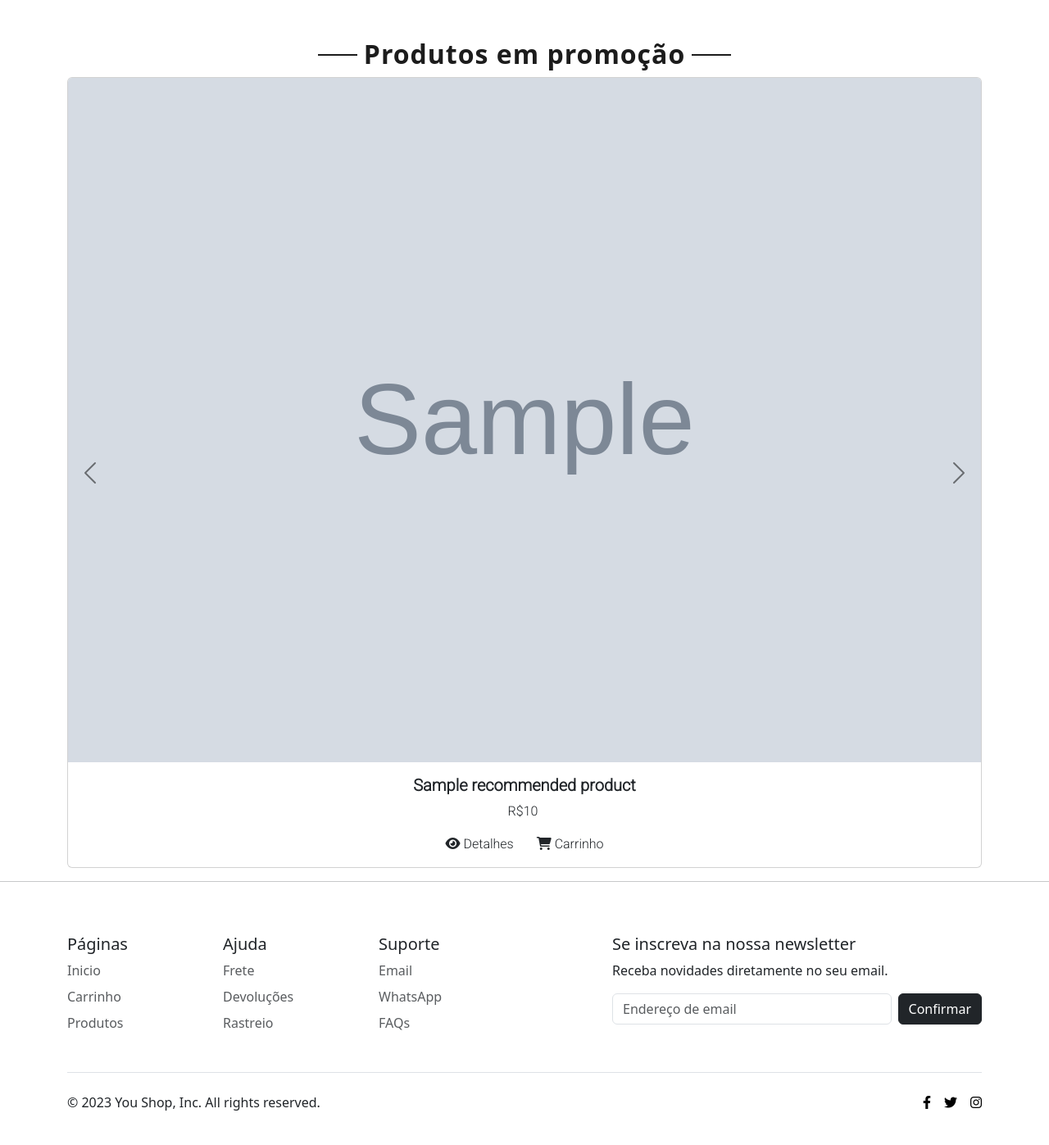
After one commit to micaelmz/you-shop, a Flask app: template templates/index.html in a window 1280 px wide. The commit adds this page. Shown: the part 2337-3734 px from the top of the page at 82% size. Run offline with Flask 3, Linux system fonts and the light colour scheme; the template is opened without the code that fills it: most values are stand-ins (such as "Sample title", 1, 10 or a date in 2020); grey boxes marked "Sample" are stand-in pictures.

Commit message:
🆕 Criação e implementação do template HTML "index", além de configurar sua rota no app.py

```diff
--- a/app.py
+++ b/app.py
@@ -5,41 +5,49 @@ from database import Database
 
 app = Flask(__name__)
 cartLengthExample = 5
-categoriesExample = [
-    Category(1, 'Feminino'),
-    Category(2, 'Masculino'),
-    Category(3, 'Infantil'),
-    Category(4, 'Acessórios'),
-    Category(5, 'Teste'),
-]
-# Todo: necessário chamar o DB, pois a lista productsExample foi deletada para ser substituída pelo mockup do DB
+
 
 @app.route('/')
 def home():
-    return 'Place holder'
+    db = Database('database.db')
+    categories = Category.get_all_categories(db)
+    recommended_products = Product.get_promotion_products(db)
+    return render_template(
+        'index.html',
+        categories=categories,
+        cartLength=cartLengthExample,
+        recommended_products=recommended_products
+    )
+
+
 
 @app.route('/login')
 def login():
     return 'Place holder'
 
+
 @app.route('/register')
 def register():
     return 'Place holder'
+
 
 @app.route('/cart')
 def cart():
     return 'Place holder'
 
+
 @app.route('/products')
 def products():
     db = Database('database.db')
     products = Product.get_all_products(db)
+    categories = Category.get_all_categories(db)
     return render_template(
         'products.html',
-        categories=categoriesExample,
+        categories=categories,
         cartLength=cartLengthExample,
         products=products
     )
+
 
 @app.route('/detail')
 def detail():
@@ -48,9 +56,10 @@ def detail():
     product = Product.get_product_by_id(db, product_id)
     product.reviews = Review.get_review_by_product_id(db, product_id)
     product.grade = product.calculate_product_grade(product.reviews)
+    categories = Category.get_all_categories(db)
     return render_template(
         'detail.html',
-        categories=categoriesExample,
+        categories=categories,
         cartLength=cartLengthExample,
         product=product
     )
--- a/static/assets/css/style.css
+++ b/static/assets/css/style.css
@@ -71,7 +71,7 @@
 }
 
 .card-img-top:hover{
-    transform: scale(1.05);
+    transform: scale(1.03);
     transition: 0.5s;
 }
 /* Seletor para o checkbox do Bootstrap */
--- /dev/null
+++ b/templates/index.html
@@ -0,0 +1,141 @@
+{% extends 'main-template.html' %}
+
+{% block title %}You Shop{% endblock %}
+{% block extra_style %}
+    <style>
+    .carousel-control-prev-icon,
+    .carousel-control-next-icon {
+      filter: invert(100%);
+    }
+    .nav-link {
+      color: #676767;
+    }
+    .nav-link:hover {
+      color: #000;
+    }
+  </style>
+{% endblock %}
+
+{% block content %}
+<section id="promotions" class="my-4">
+  <div class="container-lg">
+    <div id="carouselExampleAutoplaying" class="carousel slide" data-bs-ride="carousel">
+  <div class="carousel-inner">
+    <div class="carousel-item active" data-bs-interval="2500">
+      <img src="https://img.ltwebstatic.com/images3_ccc/2023/07/17/1689561764a308289d1d261cde4e52c80e6c8b369b_thumbnail_2000x.webp" class="d-block w-100" alt="...">
+    </div>
+    <div class="carousel-item" data-bs-interval="2500">
+      <img src="https://img.ltwebstatic.com/images3_ccc/2023/07/17/16895783130a5b4a7ee74d58ae920e7a8a8f80c6d7_thumbnail_2000x.webp" class="d-block w-100" alt="...">
+    </div>
+  </div>
+  <button class="carousel-control-prev" type="button" data-bs-target="#carouselExampleAutoplaying" data-bs-slide="prev">
+    <span class="carousel-control-prev-icon" aria-hidden="true"></span>
+    <span class="visually-hidden">Previous</span>
+  </button>
+  <button class="carousel-control-next" type="button" data-bs-target="#carouselExampleAutoplaying" data-bs-slide="next">
+    <span class="carousel-control-next-icon" aria-hidden="true"></span>
+    <span class="visually-hidden">Next</span>
+  </button>
+</div>
+  </div>
+</section>
+<section id="advantages">
+  <div class="container-lg">
+    <div class="row">
+      <div class="col-3"> <!-- Free Shipping -->
+        <div class="d-flex align-items-center border mb-4 p-4">
+          <i class="fa fa-shipping-fast text-dark me-2 fcs-11"></i>
+          <h5 class="fw-medium m-0 roboto">Frete Grátis</h5>
+        </div>
+      </div> <!-- Free Shipping -->
+      <div class="col-3"> <!-- Security Payment -->
+        <div class="d-flex align-items-center border mb-4 p-4">
+          <i class="fa fa-lock text-dark me-2 fcs-11"></i>
+          <h5 class="fw-medium m-0 roboto">100% Seguro</h5>
+      </div>
+      </div> <!-- Security Payment -->
+      <div class="col-3"> <!-- 24/7 Support -->
+        <div class="d-flex align-items-center border mb-4 p-4">
+          <i class="fa fa-headset text-dark me-2 fcs-11"></i>
+          <h5 class="fw-medium m-0 roboto">Suporte 24/7</h5>
+        </div>
+      </div> <!-- 24/7 Support -->
+      <div class="col-3"> <!-- Money Return -->
+        <div class="d-flex align-items-center border mb-4 p-4">
+          <i class="fa fa-undo text-dark me-2 fcs-11"></i>
+          <h5 class="fw-medium m-0 roboto">Devolução Grátis</h5>
+        </div>
+      </div> <!-- Money Return -->
+    </div>
+  </div>
+</section>
+<section id="category">
+  <div class="container-lg">
+    <div class="text-center mb-4">
+      <h2 class="section-title px-5"><span class="px-2">Por categoria</span></h2>
+    </div>
+    <ul class="nav nav-pills mb-3 justify-content-center" id="pills-tab" role="tablist">
+      {% for category in categories %}
+      <li class="align-items-center m-5"> <!-- Feminino -->
+        <a href="#" class="text-decoration-none text-dark">
+          <img src="{{ category.image_url }}" class="rounded-circle category-img" alt="">
+          <h3 class="fcs-13 fw-bold roboto text-center">{{ category.name }}</h3>
+        </a>
+      </li>
+      {% endfor %}
+    </ul>
+  </div>
+</section>
+<section id="ad">
+  <div class="container-lg my-5">
+    <div class="row">
+      <img src="https://img.ltwebstatic.com/images3_ccc/2023/07/14/1689304830e3d2a86f067e76ce0059c93262ad6514.webp" alt="">
+    </div>
+  </div>
+</section>
+<section id="hot">
+  <div class="container-lg">
+    <div class="text-center">
+      <h2 class="section-title px-5"><span class="px-2">Produtos em promoção</span></h2>
+    </div>
+    <div id="card-carousel" class="carousel slide" data-bs-ride="carousel">
+    <div class="carousel-inner">
+    <!--TODO: fazer apenas 1, 2 ou 3 cards tomarem o msm espaço, atualmente quando so tem 1 card ele toma o tamanho de 3 -->
+      {% for i in range(0, recommended_products|length, 3) %}
+      <div class="carousel-item {% if i == 0 %}active{% endif %}">
+        <div class="row">
+          {% for j in range(i, i + 3) %}
+          {% if j < recommended_products|length %}
+          <div class="col">
+            <div class="card">
+                <img src="{{ recommended_products[j].image_thumb }}" class="card-img-top" alt="{{ recommended_products[j].name }}">
+                <div class="card-body text-center roboto">
+                  <h5 class="card-title fw-bold text-truncate">{{ recommended_products[j].name }}</h5>
+                  <p class="card-text">R$<span class="value-product me-1">{{ recommended_products[j].price.format_price(recommended_products[j].price.new) }}</span>
+                    {% if recommended_products[j].price.old %}
+                      <del class="text-danger">{{ recommended_products[j].price.format_price(recommended_products[j].price.old) }}</del>
+                    {% endif %}
+                  </p>
+                  <a href="{{ url_for('detail', id=recommended_products[j].id) }}" class="text-decoration-none text-dark me-4"><i class="fa-solid fa-eye me-1"></i>Detalhes</a>
+                  <a href="#" class="text-decoration-none text-dark"><i class="fa fa-shopping-cart me-1"></i>Carrinho</a>
+                </div>
+              </div>
+          </div>
+          {% endif %}
+          {% endfor %}
+        </div>
+      </div>
+      {% endfor %}
+    </div>
+    <button class="carousel-control-prev" type="button" data-bs-target="#card-carousel" data-bs-slide="prev" style="left: -5%;">
+    <span class="carousel-control-prev-icon" aria-hidden="true"></span>
+    <span class="visually-hidden">Previous</span>
+  </button>
+    <button class="carousel-control-next" type="button" data-bs-target="#card-carousel" data-bs-slide="next" style="right: -5%;">
+    <span class="carousel-control-next-icon" aria-hidden="true"></span>
+    <span class="visually-hidden">Next</span>
+  </button>
+    </div>
+  </div>
+</section>
+{% endblock %}
```
Also changed, not shown: models/category.py (+14 -1 lines), models/product.py (+12 -0 lines).
